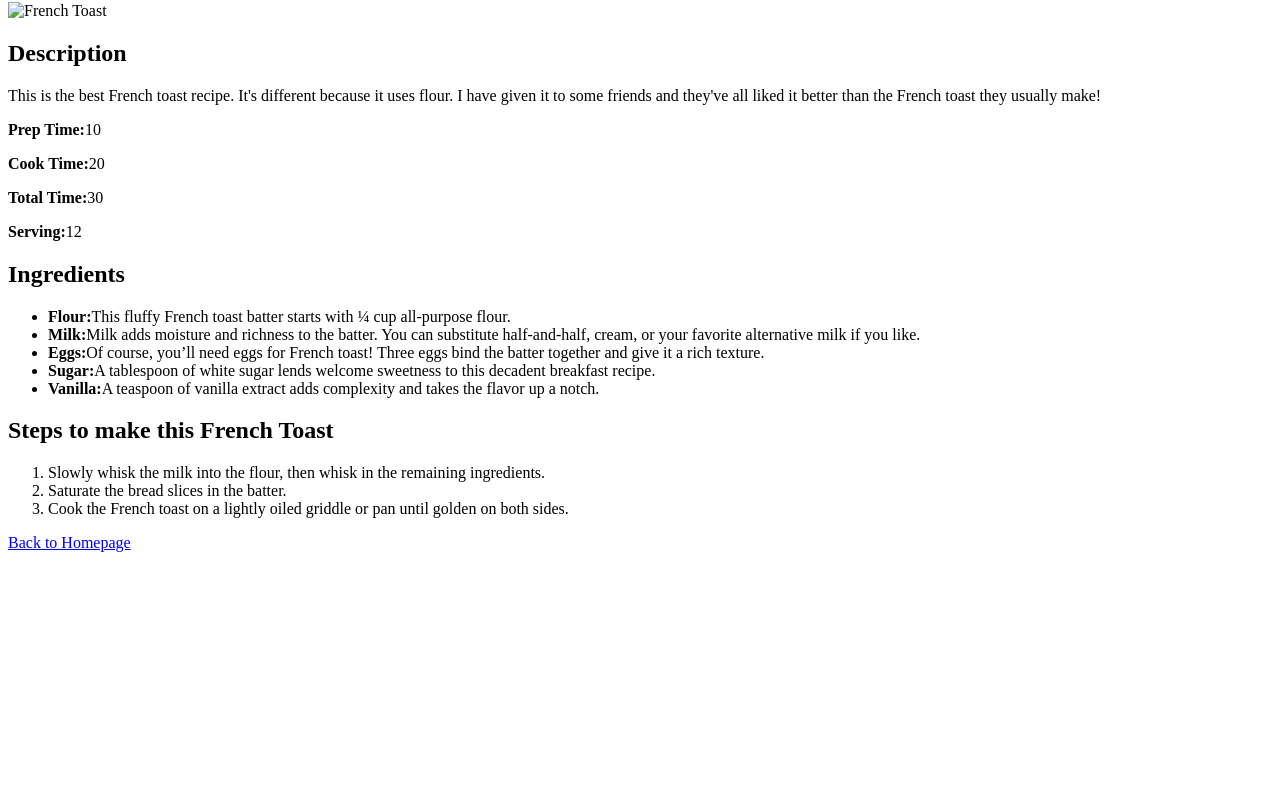
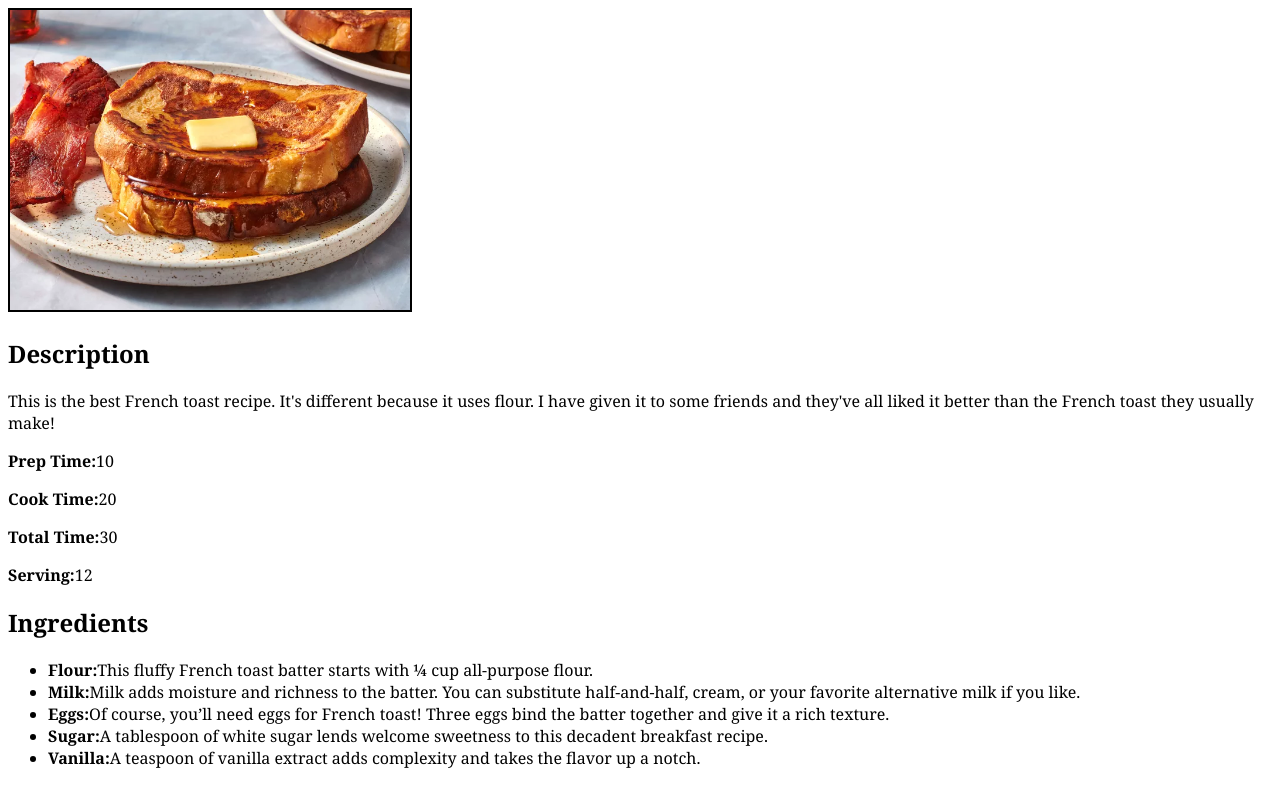
Before and after one commit to bhagyeshsp/odin-recipe, a plain HTML site: page recipes/french_toast.html in a window 1280 px wide. Shown: the part 78-863 px from the top of the page. Before the commit the page ends 800 px from the top, so only its background shows below. Drawn offline with Linux system fonts and the light colour scheme.

Commit message:
Add basic CSS

```diff
--- a/recipes/french_toast.html
+++ b/recipes/french_toast.html
@@ -4,10 +4,11 @@
     <meta charset="UTF-8">
     <meta name="viewport" content="width=device-width, initial-scale=1.0">
     <title>French Toast Recipe</title>
+    <link rel="stylesheet" href="../style.css">
 </head>
 <body>
     <h1>French Toast</h1>
-    <img src="../media/French Toast.webp" alt="French Toast" height="300">
+    <img src="../media/French_Toast.webp" alt="French Toast">
     <h2>Description</h2>
     <p>This is the best French toast recipe. It's different because it uses flour. I have given it to some friends and they've all liked it better than the French toast they usually make!</p>
     <p><strong>Prep Time:</strong>10</p>
@@ -15,7 +16,7 @@
     <p><strong>Total Time:</strong>30</p>
     <p><strong>Serving:</strong>12</p>
     <h2>Ingredients</h2>
-    <ul>
+    <ul class="ingredients">
         <li><strong>Flour:</strong>This fluffy French toast batter starts with ¼ cup all-purpose flour.</li>
         <li><strong>Milk:</strong>Milk adds moisture and richness to the batter. You can substitute half-and-half, cream, or your favorite alternative milk if you like. </li>
         <li><strong>Eggs:</strong>Of course, you’ll need eggs for French toast! Three eggs bind the batter together and give it a rich texture. </li>
@@ -28,6 +29,7 @@
         <li>Saturate the bread slices in the batter. </li>
         <li>Cook the French toast on a lightly oiled griddle or pan until golden on both sides.</li>
     </ol>
-    <a href="../index.html">Back to Homepage</a>
+    <button><a href="../index.html" id="go-home">Back to Homepage</a></button>
+
 </body>
 </html>
--- /dev/null
+++ b/style.css
@@ -0,0 +1,27 @@
+h1, h2, h3, h4, h5, h6 {
+    font-family: 'Dream Orphans', Cambria, Cochin, 'Times New Roman', serif;
+}
+
+body {
+    font-family: Georgia, 'Times New Roman', Times, serif;
+}
+
+img {
+    max-height: 300px;
+    width: auto;
+    border: 2px solid black;
+}
+
+button {
+    background-color: brown;
+}
+
+a#go-home {
+    background-color: brown;
+    font-size: large;
+    color: white;
+}
+
+ol {
+    background-color: burlywood;
+}
```
Also changed, not shown: index.html (+3 -0 lines), recipes/banana_pudding.html (+2 -1 lines), recipes/potato_pancakes.html (+2 -1 lines), media/recipe_home.jpg (added).
